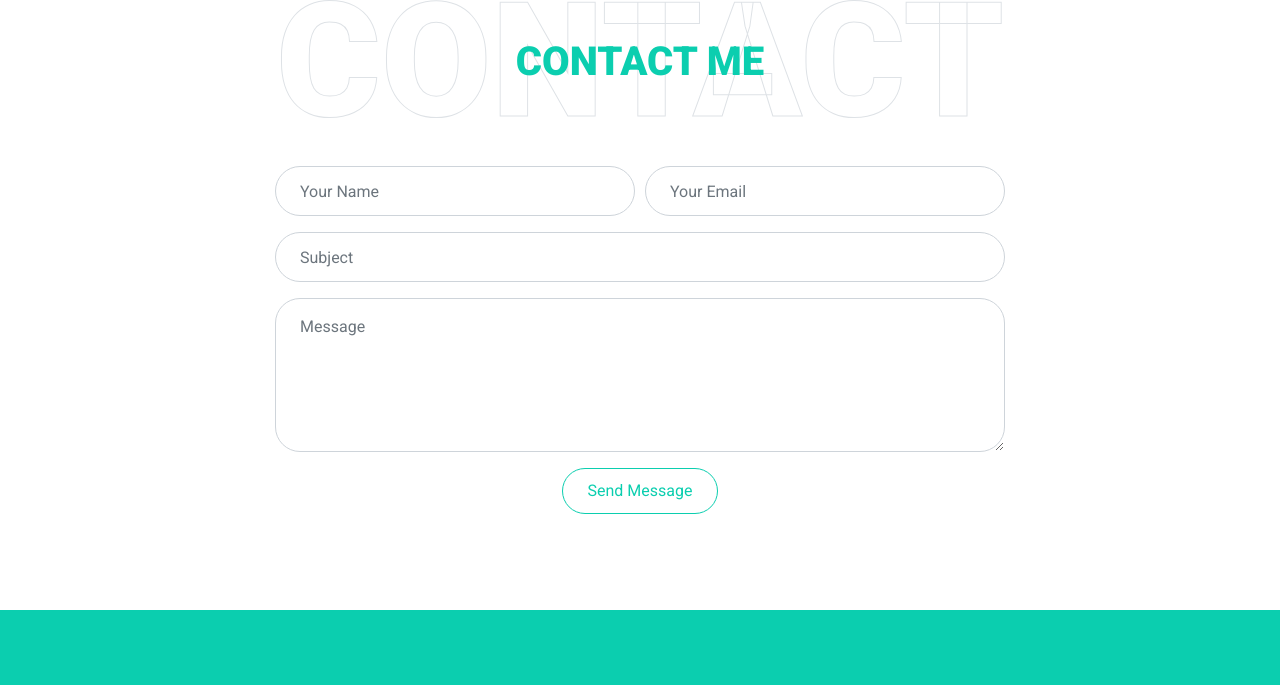
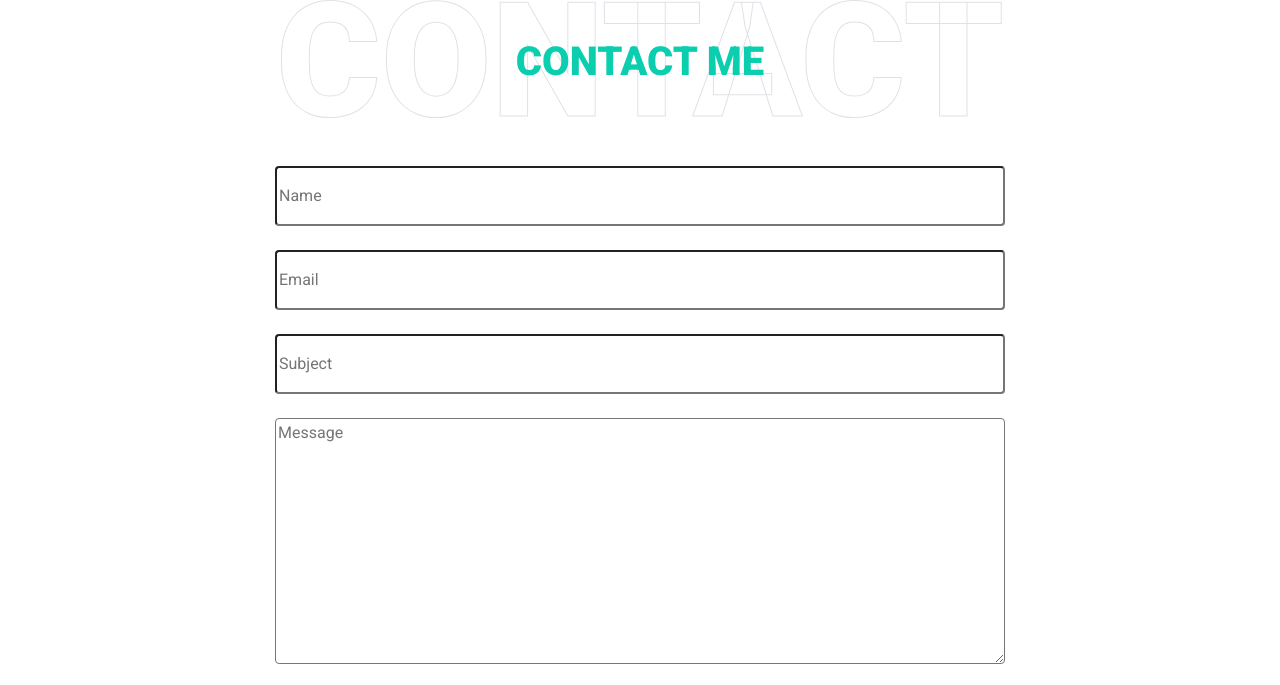
Before and after one commit to Aswathirajith/portfolio, a plain HTML site: page index.html in a window 1280 px wide. Shown: the part 4061-4746 px from the top of the page. Drawn offline with nearby package versions, Linux system fonts and the light colour scheme.

Commit message:
submit form changed

```diff
--- a/index.html
+++ b/index.html
@@ -297,7 +297,7 @@
                         </div>
                     </div>
                 </div>
-                <div class="col-lg-4 col-md-6 mb-4 portfolio-item third">
+                <div class="col-lg-4 col-md-6  portfolio-item third">
                     <div class="position-relative overflow-hidden mb-2">
                         <img class="img-fluid rounded w-100 h-50" src="img/portfolio-6.jpg" alt="">
                         <div class="portfolio-btn bg-primary d-flex align-items-center justify-content-center">
@@ -323,45 +323,21 @@
             </div>
             <div class="row justify-content-center">
                 <div class="col-lg-8">
-                    <div class="contact-form text-center">
-                        <div id="success"></div>
-                        <form name="sentMessage" id="contactForm" novalidate="novalidate" action="https://script.google.com/macros/s/AKfycbyGjAkbM4RLztlmMRz76GCqpasgsaUftWfimQZCeuFcJ_5D1hVdKlSrZeviq_SMPNHO/exec">
-
-                            <div class="form-row">
-                                <div class="control-group col-sm-6">
-
-
-                                    <input type="text" class="form-control p-4" id="name" placeholder="Your Name"
-                                        required="required" data-validation-required-message="Please enter your name" />
-                                    <p class="help-block text-danger"></p>
-                                </div>
-                                <div class="control-group col-sm-6">
-
-                                    <input type="email" class="form-control p-4" id="email" placeholder="Your Email"
-                                        required="required" data-validation-required-message="Please enter your email" />
-                                    <p class="help-block text-danger"></p>
-                                </div>
-                            </div>
-                            <div class="control-group">
-
-                                <input type="text" class="form-control p-4" id="subject" placeholder="Subject"
-                                    required="required" data-validation-required-message="Please enter a subject" />
-                                <p class="help-block text-danger"></p>
-                            </div>
-                            <div class="control-group">
-
-                                <textarea class="form-control py-3 px-4" rows="5" id="message" placeholder="Message"
-                                    required="required"
-                                    data-validation-required-message="Please enter your message"></textarea>
-                                <p class="help-block text-danger"></p>
-                            </div>
-                            <div>
-
-                                <button class="btn btn-outline-primary" type="submit" id="sendMessageButton">Send
-                                    Message</button>
-                            </div>
+                   <div>
+                        <form action="https://api.web3forms.com/submit" method="POST" class="d-flex flex-column" id="signup-form">
+                            <input type="hidden" name="access_key" value="e5068b8c-e0f6-4492-893e-d262d7926159">
+                            <input type="text" name="name" placeholder="Name"  class="py-3 rounded">
+                            <br>
+                            <input type="email"  name="emailad" placeholder="Email" class="py-3 rounded">
+                            <br>
+                            <input type="text" name="subject" placeholder="Subject" class="py-3 rounded">
+                            <br>
+                            <textarea name="messages" id="" cols="30"  rows="10" placeholder="Message" class="rounded"></textarea>
+                            <br>
+                            <button type="submit" class="btn btn-outline-success">Success</button>
                         </form>
                     </div>
+
                 </div>
             </div>
         </div>
@@ -401,7 +377,9 @@
 
 
     <!-- JavaScript Libraries -->
+
     <script src="https://code.jquery.com/jquery-3.4.1.min.js"></script>
+    <script src="https://cdn.jsdelivr.net/npm/jquery-validation@1.19.5/dist/jquery.validate.js"></script>
     <script src="https://stackpath.bootstrapcdn.com/bootstrap/4.4.1/js/bootstrap.bundle.min.js"></script>
     <script src="lib/typed/typed.min.js"></script>
     <script src="lib/easing/easing.min.js"></script>
--- a/js/main.js
+++ b/js/main.js
@@ -114,3 +114,30 @@
     });
 
 })(jQuery);
+
+$(document).ready(function(){
+    $("#signup-form").validate({
+         rules:{
+            name:{
+                required:true,
+                minlength:4
+            },
+            emailad:
+            {
+                required:true,
+                email:true
+            },
+            subject:
+            {
+                required:true,
+                minlength:4
+            },
+            messages:
+            {
+               required:true,
+               minlength:10
+            }
+
+         }
+    })
+})
```
Also changed, not shown: css/script.js (added).
